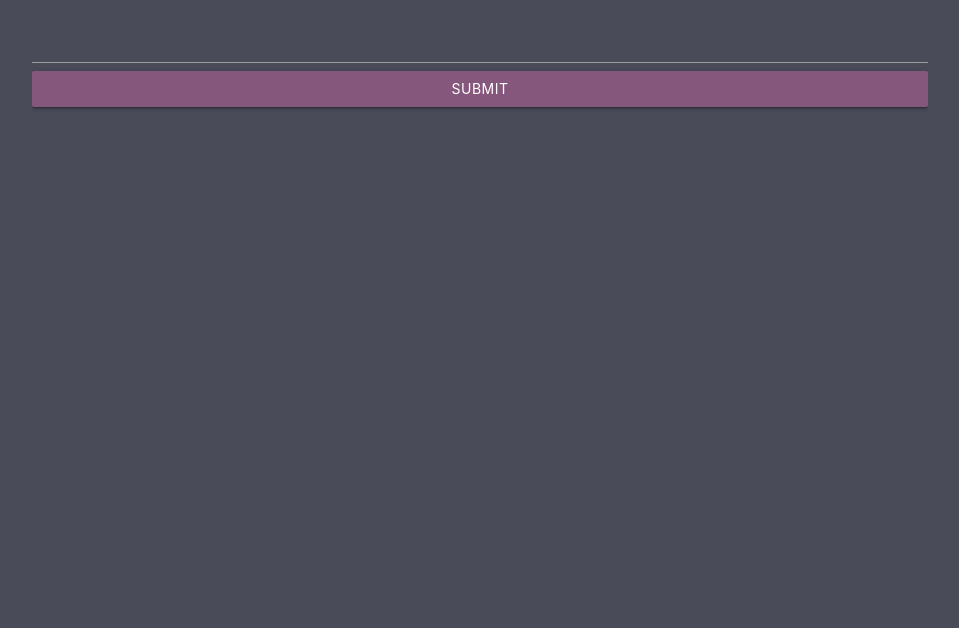
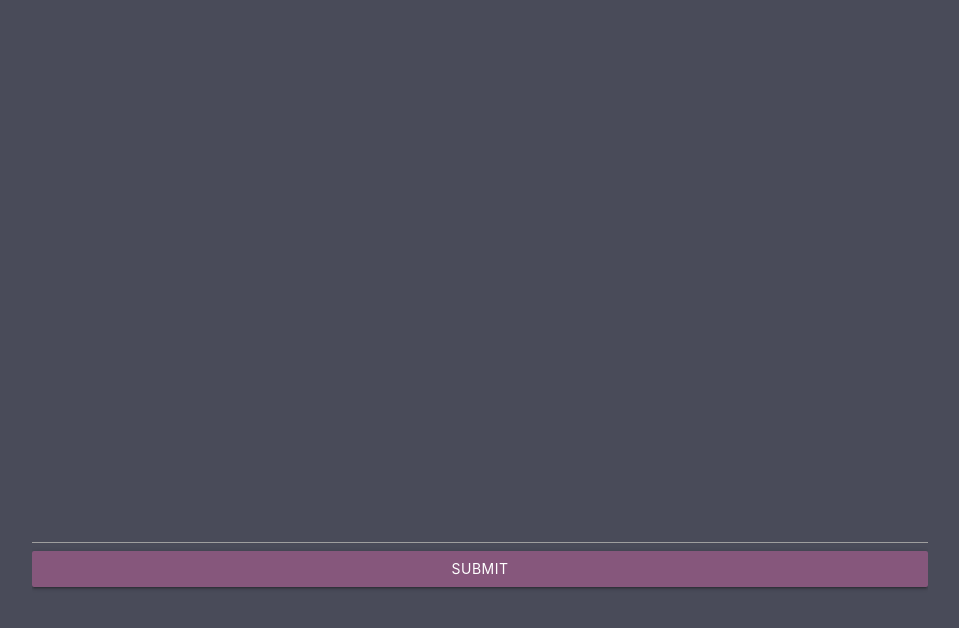
Before and after one commit to Moralit-ai/Moralit-beta, a website: page views/index.html in a window 1280 px wide. Shown: the part 144-772 px from the top of the page, without its empty margins (160-1119 px from the left). Drawn offline with nearby package versions, Linux system fonts and the light colour scheme; files that its build step writes are made by us from their sources; a web font is replaced by a local one.

Commit message:
move search bar to bottom

```diff
--- a/public/assets/styles/index.css
+++ b/public/assets/styles/index.css
@@ -125,8 +125,8 @@ main {
 }
 
 #chat-section {
-    height: 600px;
-    max-height: 600px;
+    height: 60%;
+    max-height: 60%;
     overflow-y: scroll;
 }
 
--- a/views/base.html
+++ b/views/base.html
@@ -10,9 +10,14 @@
     </head>
     <body>
         <main id="append" class="container">
-                {% block head %}{% endblock %}
-                {% block content %}{% endblock %}
+            {% block head %}{% endblock %}
+            {% block content %}{% endblock %}
+            <form id="build-funnelcake" action="/" method="get">
+            <input type="text" name="moral_form_input"><br>
+            <a class="waves-light btn" id="submit">Submit</a>
+            </form>
         </main>
+
         {% block scripts %}{% endblock %}
     </body>
 </html>
--- a/views/index.html
+++ b/views/index.html
@@ -12,16 +12,11 @@
 {% endblock %}
 
 {% block content %}
-    <form id="build-funnelcake" action="/" method="get">
-        <input type="text" name="moral_form_input"><br>
-        <a class="waves-light btn" id="submit">
-            Submit
-            <!-- <input type="submit" value="Submit"> -->
-        </a>
-    </form>
-</div> <!-- main section -->
 <div id="chat-section">
 </div> <!-- chat section -->
+
+
+</div> <!-- main section -->
 {% block scripts %}
         <script src="https://code.jquery.com/jquery-1.12.0.min.js"></script>
         <script src="https://cdnjs.cloudflare.com/ajax/libs/materialize/0.97.6/js/materialize.min.js"></script>
```
